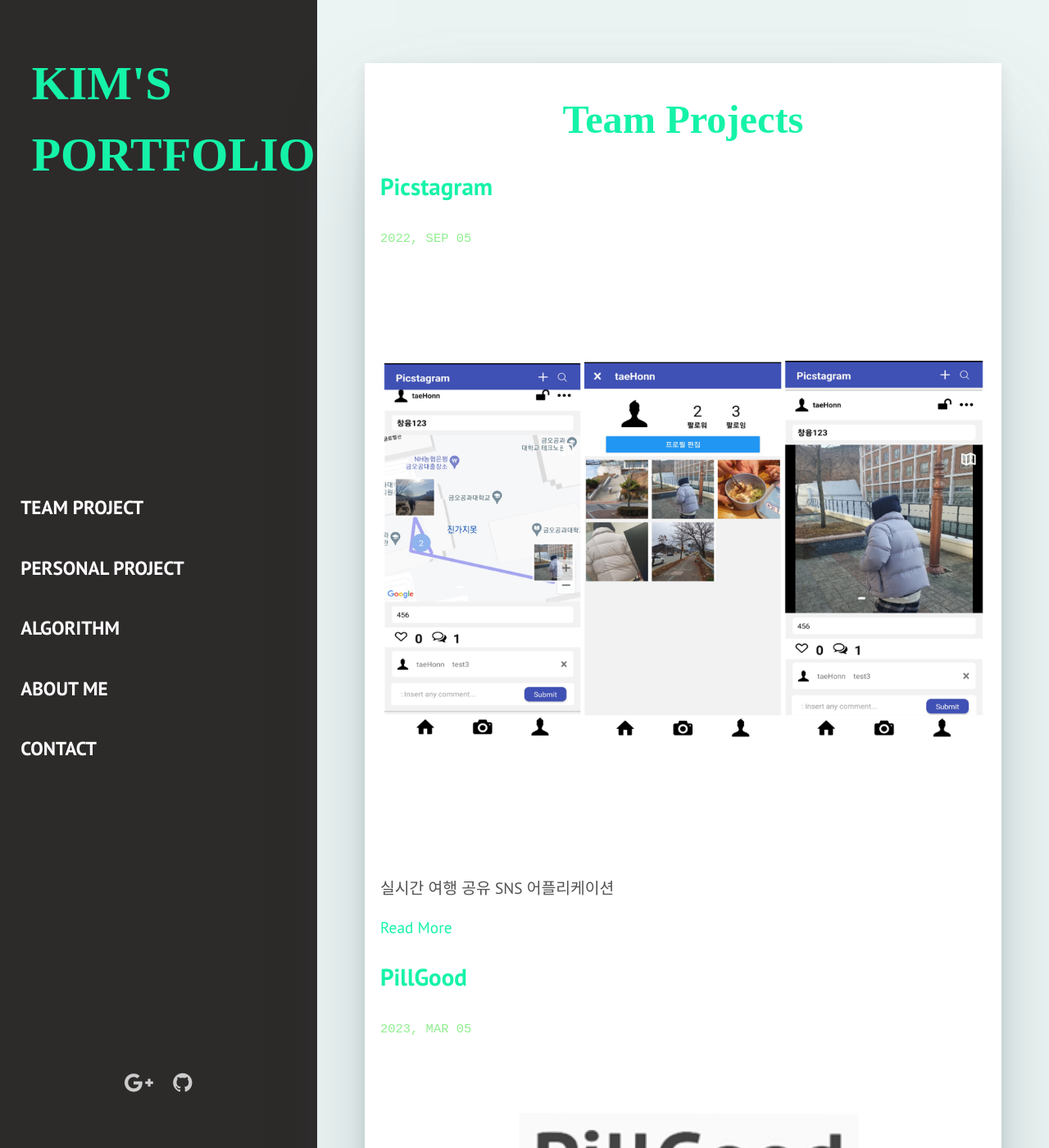
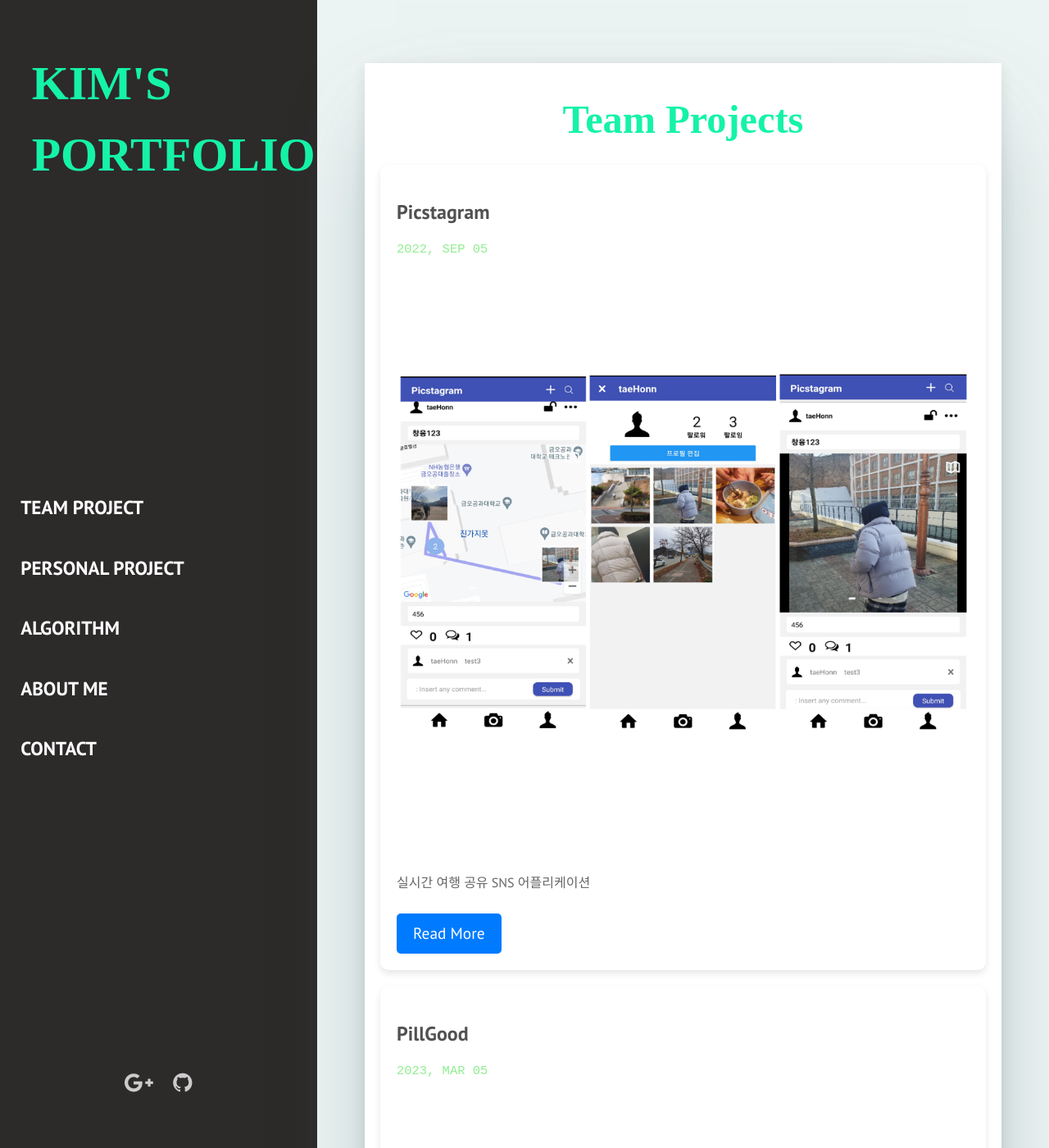
Before and after one commit to kimgusxo/kimgusxo.github.io, a Jekyll site: the page built from _pages/team-project.html, in a window 1280 px wide and 1400 px high. Shown: the whole window at 82% size. Built offline with Jekyll 4.4.1, drawn with Linux system fonts in a browser that asks for light colours; some web fonts are replaced.

Commit message:
팀프로젝트 페이지 꾸미기

```diff
--- a/_pages/team-project.html
+++ b/_pages/team-project.html
@@ -12,7 +12,7 @@ permalink: /team-projects/
         <div class="page-content">
             {% for post in site.team_projects %}
             <div class="project-post">
-                <h2><a href="{{ post.url }}">{{ post.title }}</a></h2>
+                <h2>{{ post.title }}</h2>
                 <div class="page-date"><span>{{ post.date | date: '%Y, %b %d' }}&nbsp;&nbsp;&nbsp;&nbsp;</span></div>
                 {% if post.img %}
                 <img class="page-img" src="{{ "/assets/img/" | prepend: site.baseurl | append: post.img }}" alt="{{ post.title }}">
@@ -24,3 +24,46 @@ permalink: /team-projects/
         </div>
     </div>
 </article>
+
+<style>
+    /* 여백과 박스 스타일 추가 */
+    .project-post {
+        background-color: #fff;
+        padding: 20px;
+        margin-bottom: 20px; /* 각 포스트 사이 여백 */
+        border-radius: 10px; /* 박스 모서리 둥글게 */
+        box-shadow: 0 4px 8px rgba(0, 0, 0, 0.1); /* 박스 그림자 */
+    }
+
+    .project-post h2 {
+        font-size: 24px;
+        margin-bottom: 10px;
+    }
+
+    .project-post p {
+        font-size: 16px;
+        color: #666;
+    }
+
+    .page-img {
+        width: 100%;
+        height: auto;
+        margin-top: 10px;
+        margin-bottom: 15px;
+        border-radius: 5px;
+    }
+
+    .read-more {
+        display: inline-block;
+        margin-top: 10px;
+        padding: 10px 20px;
+        background-color: #007BFF;
+        color: white;
+        border-radius: 5px;
+        text-decoration: none;
+    }
+
+    .read-more:hover {
+        background-color: #0056b3;
+    }
+</style>
```
